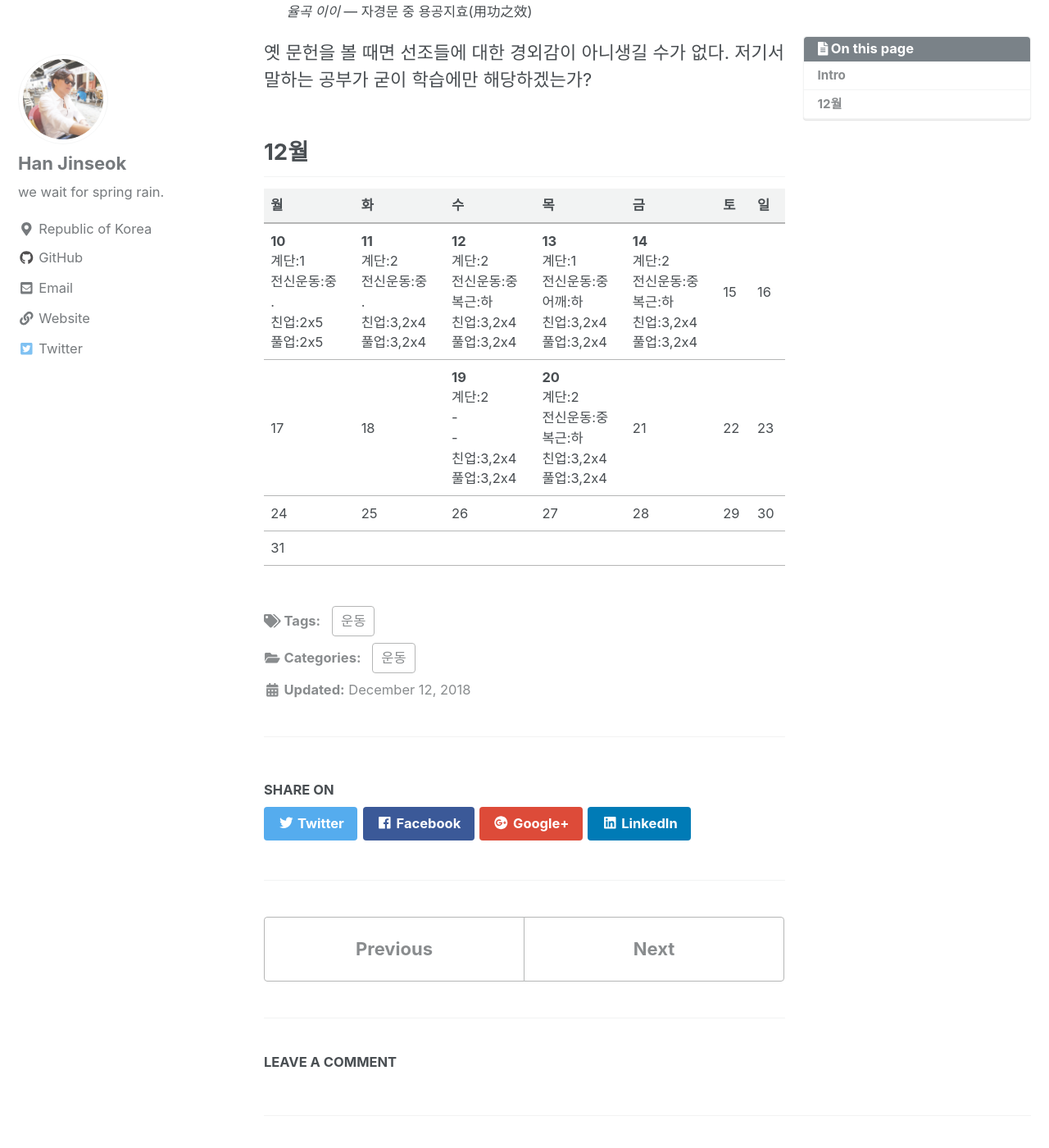
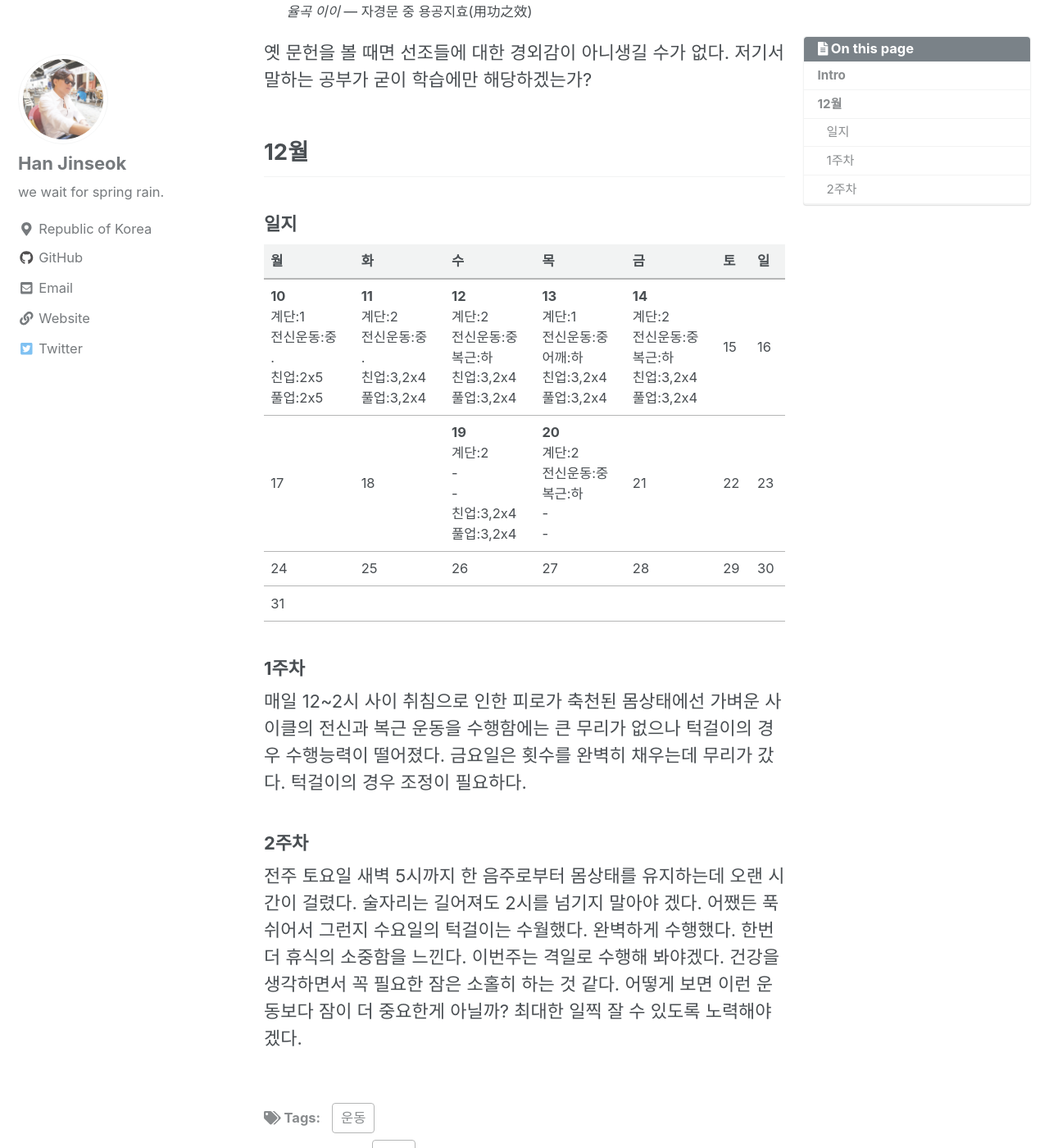
Before and after one commit to moregorenine/moregorenine.github.io, a Jekyll site: the page built from _posts/exercise/2018-12-10-exercise.md, in a window 1280 px wide and 1400 px high, scrolled down 563 px. Shown: the whole window at 82% size. Built offline with Jekyll 4.4.1, drawn with Linux system fonts in a browser that asks for light colours; nearby versions of some CDN libraries; comment, search, counter and statistics services are not loaded; a style sheet for code colours, icons or effects is not loaded.

Commit message:
Update 2018-12-10-exercise.md

```diff
--- a/_posts/exercise/2018-12-10-exercise.md
+++ b/_posts/exercise/2018-12-10-exercise.md
@@ -10,6 +10,7 @@ toc_sticky: true
 ---
 
 ## Intro
+
 > 공부란 늦춰서도 안 되고 성급해서도 안 되며 죽은 뒤에나 끝나는 것이다. 만약 공부의 효과를 빨리 얻으려 한다면 이 또한 이익을 탐하는 마음이다. 공부는 늦추지도 않고 서두르지도 않으면서 평생 꾸준히 해 나가야지 그렇지 않고 탐욕을 부린다면 부모가 물려준 이 몸이 형벌을 받고 치욕을 당하게 만드는 것이다.
 
 <cite>율곡 이이</cite> --- 자경문 중 용공지효(用功之效)
@@ -19,9 +20,17 @@ toc_sticky: true
 
 ## 12월
 
+### 일지
+
 | 월 | 화 | 수 | 목 | 금 | 토 | 일 |
 |:---|:---|:---|:---|:---|:---|:---|
 | **10**<br>계단:1<br>전신운동:중<br>.<br>친업:2x5<br>풀업:2x5 | **11**<br>계단:2<br>전신운동:중<br>.<br>친업:3,2x4<br>풀업:3,2x4 | **12**<br>계단:2<br>전신운동:중<br>복근:하<br>친업:3,2x4<br>풀업:3,2x4 | **13**<br>계단:1<br>전신운동:중<br>어깨:하<br>친업:3,2x4<br>풀업:3,2x4 | **14**<br>계단:2<br>전신운동:중<br>복근:하<br>친업:3,2x4<br>풀업:3,2x4 | 15 | 16 |
-| 17 | 18 | **19**<br>계단:2<br>-<br>-<br>친업:3,2x4<br>풀업:3,2x4 | **20**<br>계단:2<br>전신운동:중<br>복근:하<br>친업:3,2x4<br>풀업:3,2x4  | 21 | 22 | 23 |
+| 17 | 18 | **19**<br>계단:2<br>-<br>-<br>친업:3,2x4<br>풀업:3,2x4 | **20**<br>계단:2<br>전신운동:중<br>복근:하<br>-<br>- | 21 | 22 | 23 |
 | 24 | 25 | 26 | 27 | 28 | 29 | 30 |
 | 31 |    |    |    |    |    |    |
+
+### 1주차
+매일 12~2시 사이 취침으로 인한 피로가 축천된 몸상태에선 가벼운 사이클의 전신과 복근 운동을 수행함에는 큰 무리가 없으나 턱걸이의 경우 수행능력이 떨어졌다. 금요일은 횟수를 완벽히 채우는데 무리가 갔다. 턱걸이의 경우 조정이 필요하다.
+
+### 2주차
+전주 토요일 새벽 5시까지 한 음주로부터 몸상태를 유지하는데 오랜 시간이 걸렸다. 술자리는 길어져도 2시를 넘기지 말아야 겠다. 어쨌든 푹 쉬어서 그런지 수요일의 턱걸이는 수월했다. 완벽하게 수행했다. 한번 더 휴식의 소중함을 느낀다. 이번주는 격일로 수행해 봐야겠다. 건강을 생각하면서 꼭 필요한 잠은 소홀히 하는 것 같다. 어떻게 보면 이런 운동보다 잠이 더 중요한게 아닐까? 최대한 일찍 잘 수 있도록 노력해야 겠다.
```
